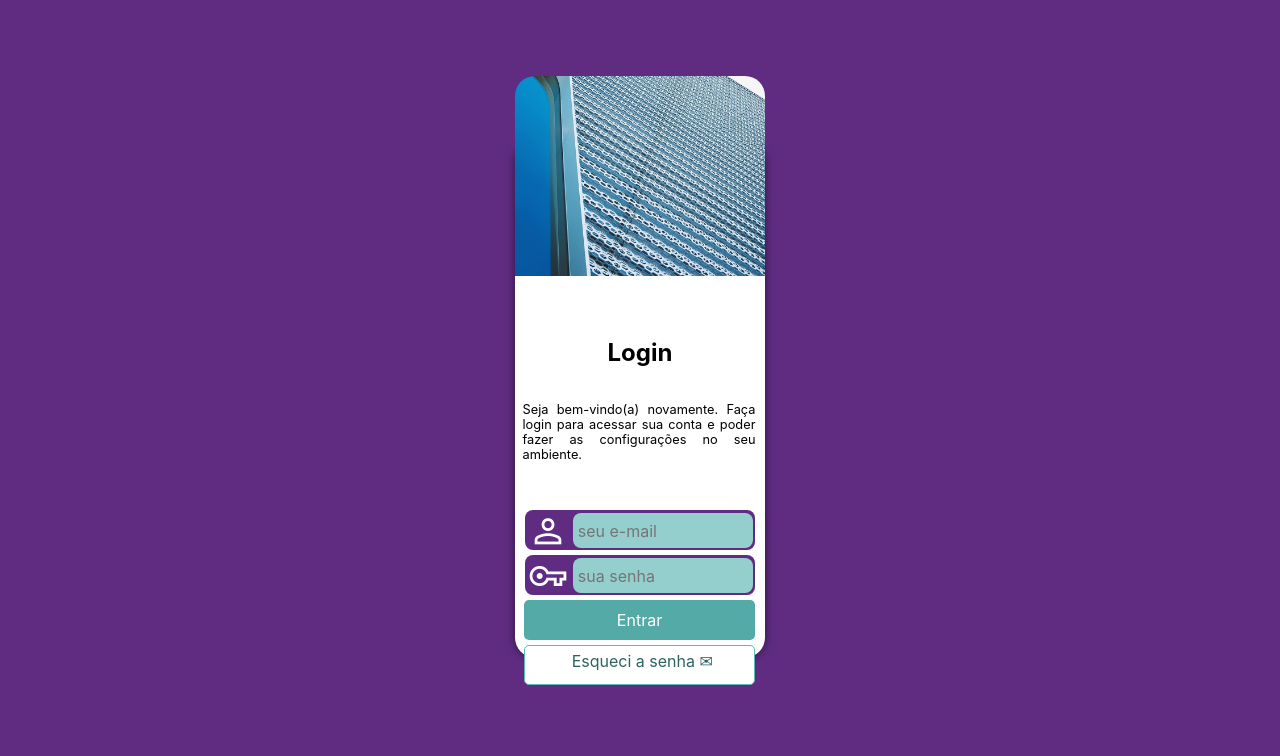
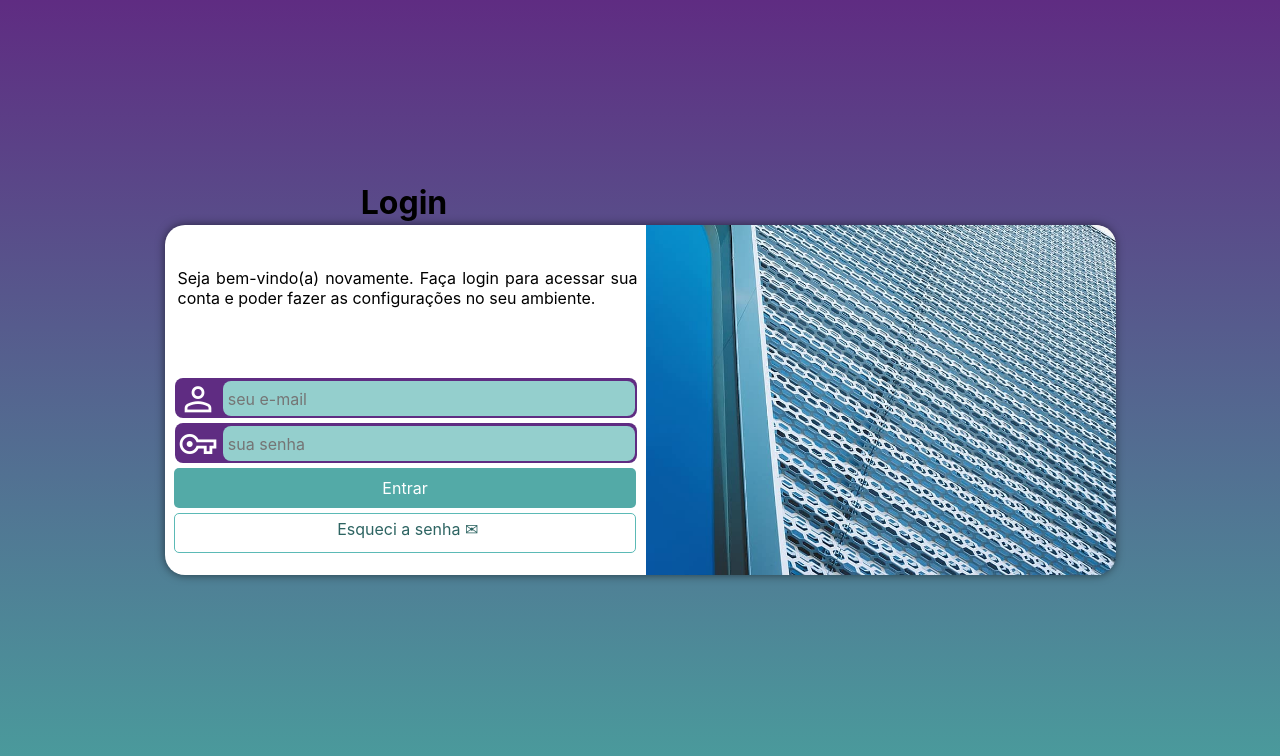
Before and after one commit to BrunoCaian/Projeto-Tela-de-Login, a plain HTML site: page index.html in a window 1280 px wide. Drawn offline with nearby package versions, Linux system fonts and the light colour scheme.

Commit message:
Projeto-Login

```diff
--- a/estilos/media-query.css
+++ b/estilos/media-query.css
@@ -67,3 +67,61 @@ Cores:
         width: 53.5vw;
     }
 }
+
+@media screen and (min-width: 992px) {
+    main {
+        background-image: linear-gradient(to bottom, #5f2c82, #49a09d);
+    }
+
+    div > h1 {
+        font-size: 2em;
+        top: 25.3%;
+        margin-left: -236px
+    }
+
+    div > p {
+        font-size: 1em;
+        top:36%;
+        width: 485px;
+        padding-right: 25px;
+        margin-left: -220px;
+    }
+
+    #login {
+        min-width: 950px;
+        height: 350px;
+    }
+
+    #imagem {
+        height: 350px;
+        top: 50%;
+        margin-left: 241px;
+        width: 470px;
+        background-size: 472px;
+        border-top-left-radius: 0px;
+        border-bottom-left-radius: 0px;
+        border-top-right-radius: 20px;
+        border-bottom-right-radius: 20px;
+    }
+
+    #formulario {
+        top: 58.5%;
+        min-width: 910px;
+    }
+
+    #email, #senha {
+        width: 462px
+    }
+
+    #email > #iemail, #senha > #isenha {
+        width: 412px;
+    }
+
+    #campo_entrar > #entrar, #campo_esquecisen > #esquecisen {
+        width: 462px;
+    }
+
+
+
+
+}
--- a/estilos/style.css
+++ b/estilos/style.css
@@ -72,7 +72,7 @@ div > p {
 #formulario {
     position: absolute;
     left: 50%;
-    top: 75%;
+    top: 74%;
     transform: translate(-50%, -50%);
 }
 
```
